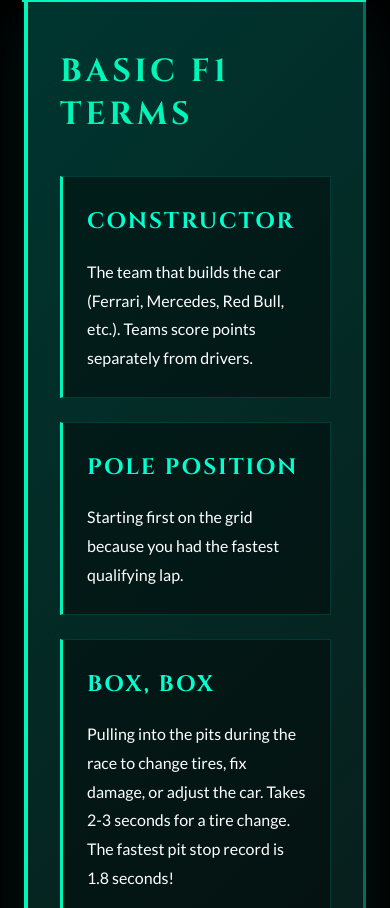
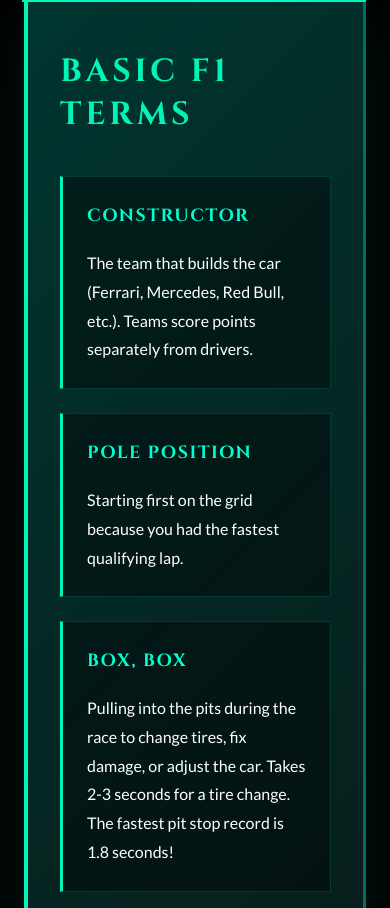
Before and after one commit to Lueken/F1-2026-rules-site, a plain HTML site: page index-astonmartin.html in a window 390 px wide. Shown: the part 2196-3104 px from the top of the page. Drawn offline with nearby package versions, Linux system fonts and the light colour scheme.

Commit message:
Reduce term card header font size for better mobile fit
Reduced font-size from 1.4rem to 1.1rem and letter-spacing from 2px to 1.5px to ensure headers like "Undercut/Overcut" fit on one line.

Co-Authored-By: Claude Sonnet 4.5 <noreply@anthropic.com>

```diff
--- a/index-astonmartin.html
+++ b/index-astonmartin.html
@@ -486,10 +486,10 @@
         .term-card strong {
             display: block;
             font-family: 'Cinzel', serif;
-            font-size: 1.4rem;
+            font-size: 1.1rem;
             margin-bottom: 1rem;
             color: var(--lime-bright);
-            letter-spacing: 2px;
+            letter-spacing: 1.5px;
             text-transform: uppercase;
             font-weight: 700;
         }
```
